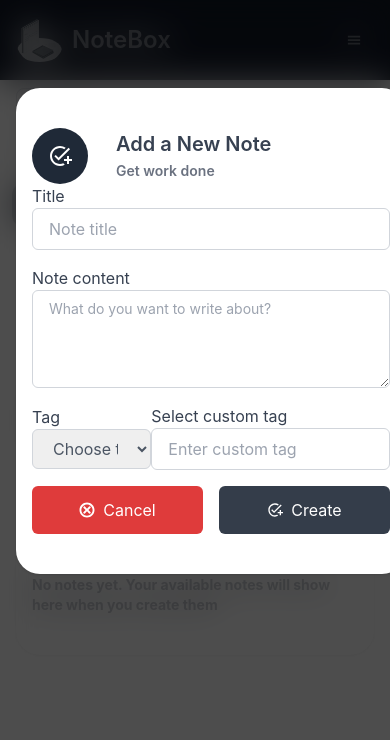
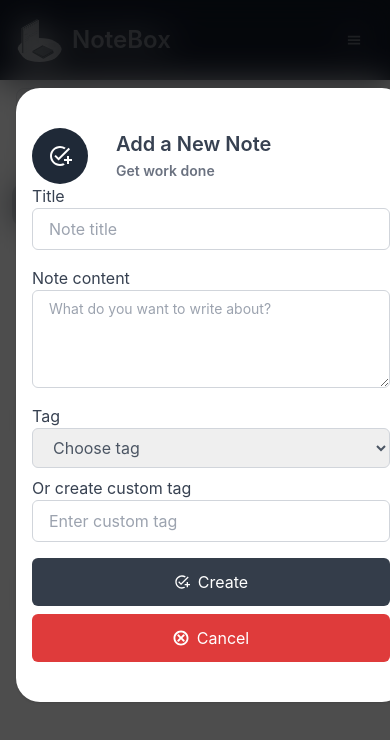
Before and after one commit to kodervine/notebox, a React (Vite) app: page / in a window 390 px wide. Both pictures are taken after typing "Sample" into the empty fields and a click on the button "Create New Note". Shown: the top 740 px of the page. Built offline with nearby package versions, Linux system fonts and the light colour scheme.

Commit message:
style: responsive notes form modal on small screen

```diff
--- a/src/components/NotesForm.jsx
+++ b/src/components/NotesForm.jsx
@@ -90,8 +90,8 @@ export const NotesForm = () => {
             required
           ></textarea>
         </div>
-        <section className="flex items-center justify-between w-full">
-          <div className="flex flex-col">
+        <section className="flex flex-col md:flex-row md:items-center md:justify-between w-full gap-2">
+          <div className="flex flex-col w-full">
             <label htmlFor="tag">Tag</label>
             <div className=" focus-within:text-gray-600 text-gray-400 ">
               <select
@@ -109,8 +109,8 @@ export const NotesForm = () => {
               </select>
             </div>
           </div>
-          <div className="flex flex-col">
-            <label htmlFor="tag">Select custom tag</label>
+          <div className="flex flex-col w-full">
+            <label htmlFor="tag">Or create custom tag</label>
             <div className=" focus-within:text-gray-600 text-gray-400">
               <input
                 type="text"
@@ -125,7 +125,7 @@ export const NotesForm = () => {
           </div>
         </section>
       </div>
-      <div className="pt-4 flex items-center space-x-4">
+      <div className="pt-4 flex flex-col-reverse md:flex-row gap-2 items-center">
         <button
           className="flex gap-2 justify-center items-center w-full px-4 py-3 rounded-md opacity-90 hover:opacity-100 focus:outline-none bg-red-600 text-white"
           type="button"
```
